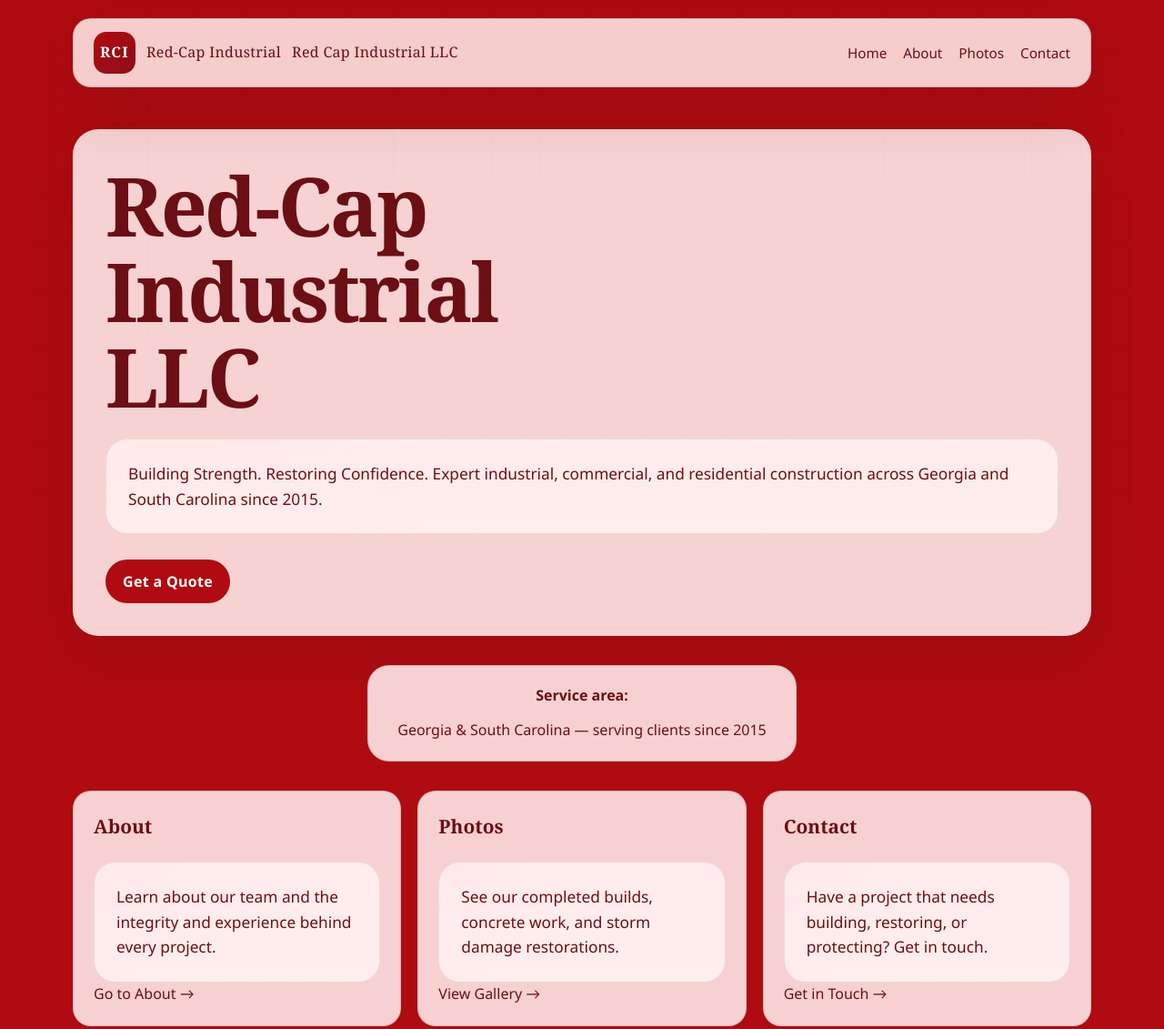
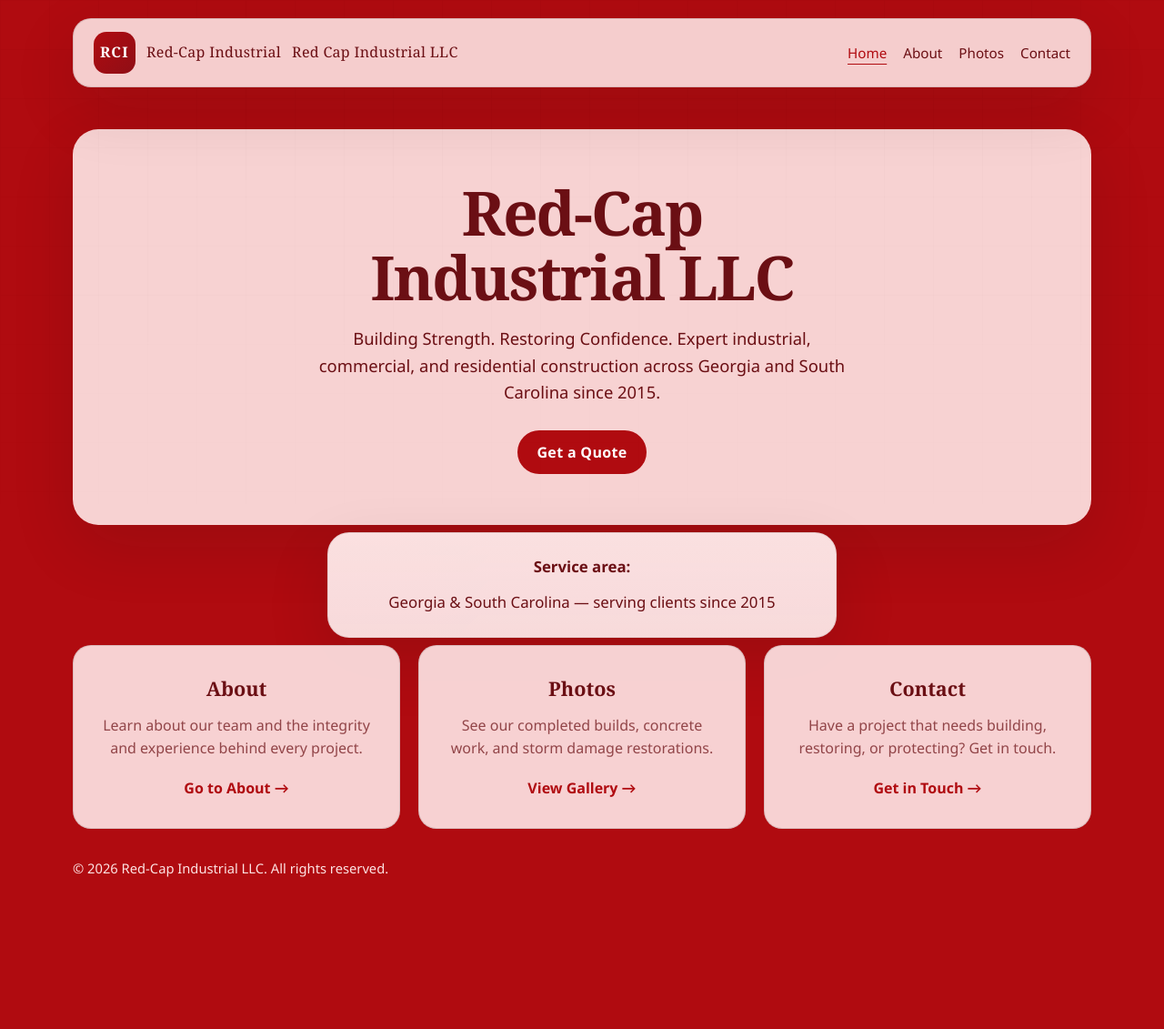
Before and after one commit to RCI-LLC/RCI-LLC.github.io, a plain HTML site: page index.html in a window 1280 px wide. Shown: the top 1131 px of the page at 91% size. After the commit the page ends 1038 px from the top, so only its background shows below. Drawn offline with Linux system fonts and the light colour scheme.

Commit message:
Enhance styles for navigation and hero sections
Added styles for current page link and quick-info banner. Updated hero section styles and adjusted button padding.

```diff
--- a/styles.css
+++ b/styles.css
@@ -118,12 +118,28 @@
   color: var(--accent);
 }
 
+.nav a[aria-current="page"] {
+  color: var(--accent);
+  text-decoration: underline;
+  text-underline-offset: 6px;
+}
+
+/* Homepage hero, centered like a landing page */
 .hero {
-  grid-column: 1 / 2;
-  padding: 36px;
+  grid-column: 1 / -1;
+  padding: 56px 36px;
   border-radius: 28px;
   background: var(--panel);
   box-shadow: var(--shadow);
+  text-align: center;
+}
+
+.hero-copy {
+  max-width: 760px;
+  margin: 0 auto;
+  display: flex;
+  flex-direction: column;
+  align-items: center;
 }
 
 .hero-copy h1,
@@ -138,8 +154,8 @@
 }
 
 .hero-copy h1 {
-  max-width: 11ch;
-  font-size: clamp(3rem, 8vw, 5.6rem);
+  max-width: 16ch;
+  font-size: clamp(2.6rem, 6vw, 4.2rem);
 }
 
 .section-heading h2,
@@ -156,10 +172,19 @@
   font-weight: 700;
 }
 
-.lead,
+.hero .lead {
+  padding: 0;
+  border-radius: 0;
+  background: none;
+  border: none;
+  max-width: 58ch;
+  color: var(--muted);
+  margin: 18px 0 0;
+  font-size: 1.15rem;
+}
+
 .section p,
 .contact p,
-.hero-points,
 .info-card p,
 .timeline-item p,
 .hero-card p {
@@ -172,6 +197,26 @@
   color: var(--text);
   margin: 22px 0 0;
   font-size: 1.08rem;
+}
+
+/* Quick-info banner card, centered under the hero */
+.quick-info {
+  grid-column: 1 / -1;
+  justify-self: center;
+  width: min(560px, 100%);
+  margin: 8px 0 8px;
+  padding: 22px 28px;
+  text-align: center;
+  border-radius: 20px;
+  background: var(--panel-strong);
+  border: 1px solid var(--border);
+  box-shadow: var(--shadow);
+  font-size: 1.05rem;
+  color: var(--text);
+}
+
+.quick-info strong {
+  color: var(--accent);
 }
 
 /* Reusable pink card, same look as the pink cards used elsewhere on the site */
@@ -189,6 +234,12 @@
 .pink-card,
 .pink-card * {
   color: var(--text) !important;
+}
+
+/* The primary button on a pink card sits on a solid red fill, so its
+   label needs to stay light instead of inheriting the card's dark red text */
+.pink-card .button-primary {
+  color: #ffe3e3 !important;
 }
 
 /* Footer card matches the soft pink look and dark text */
@@ -228,15 +279,6 @@
   grid-column: 1 / 2;
 }
 
-.quick-info {
-  width: fit-content;
-  margin: 32px auto;
-  padding: 20px 32px;
-  text-align: center;
-  background: var(--panel);
-  border: 1px solid var(--border);
-}
-
 /* Stacked layout: header, then hero card, then main content, then footer,
    all in a single column instead of the two-column grid. */
 .page-shell--stacked {
@@ -266,20 +308,22 @@
 .photo-frame {
   aspect-ratio: 4 / 3;
   border-radius: 20px;
-  overflow: hidden;
-  background: var(--panel);
-}
-
-.photo-frame img {
-  width: 100%;
-  height: 100%;
-  object-fit: cover;
+  display: grid;
+  place-items: center;
+  background:
+    linear-gradient(180deg, rgba(255, 236, 236, 0.95), rgba(255, 241, 241, 0.9)),
+    linear-gradient(135deg, rgba(214, 31, 44, 0.12), transparent 60%);
+  border: 1px dashed rgba(17, 17, 17, 0.25);
+  color: var(--muted);
+  font-size: 0.85rem;
+  letter-spacing: 0.08em;
+  text-transform: uppercase;
 }
 
 .photo-card figcaption {
   margin-top: 10px;
   font-weight: 700;
-  color: var(--panel);
+  color: var(--text);
   text-align: center;
 }
 
@@ -354,13 +398,7 @@
   margin-top: 0;
 }
 
-/* The mailto button sits on the red accent background, so it needs light
-   text — override the dark-red card-text rule above for this element. */
-.contact-page-card a.button-primary {
-  color: var(--panel-strong) !important;
-}
-
-/* Main textual elements on white cards: black text, buttons unaffected */
+/* Main textual elements on white/pink cards: dark red text, buttons unaffected */
 .hero h1,
 .hero p,
 .hero .lead,
@@ -393,6 +431,7 @@
   flex-wrap: wrap;
   gap: 14px;
   margin-top: 28px;
+  justify-content: center;
 }
 
 .button {
@@ -400,7 +439,7 @@
   align-items: center;
   justify-content: center;
   min-height: 48px;
-  padding: 0 18px;
+  padding: 0 20px;
   border-radius: 999px;
   border: 1px solid transparent;
   font-weight: 700;
@@ -420,7 +459,7 @@
 
 .button-primary:hover,
 .button-primary:focus-visible {
-  background: #b00b10;
+  background: #8f0e16;
 }
 
 .button-secondary {
@@ -507,19 +546,42 @@
 .card-grid {
   display: grid;
   grid-template-columns: repeat(3, minmax(0, 1fr));
-  gap: 18px;
+  gap: 20px;
 }
 
 .info-card {
-  padding: 22px;
+  padding: 30px 26px;
+  text-align: center;
 }
 
 .info-card h3,
 .timeline-item h3 {
   margin: 0 0 10px;
   font-family: Georgia, "Times New Roman", serif;
-  font-size: 1.3rem;
+  font-size: 1.35rem;
   color: var(--text);
+}
+
+.info-card p {
+  padding: 0;
+  border: none;
+  background: none;
+  margin: 8px 0 0;
+  color: var(--muted);
+  font-size: 1rem;
+}
+
+.card-link {
+  display: inline-block;
+  margin-top: 18px;
+  font-weight: 700;
+  color: var(--accent);
+}
+
+.card-link:hover,
+.card-link:focus-visible {
+  color: #8f0e16;
+  text-decoration: underline;
 }
 
 .split {
@@ -577,14 +639,13 @@
 
 /* Text sitting directly on the plain red background (no card behind it)
    gets a light pink so it stays readable; card text stays dark red. */
+.section-heading .eyebrow,
 .section-heading h2,
-.contact-page-section h2 {
+.section-heading .lead-subtext,
+.contact-page-section .eyebrow,
+.contact-page-section h2,
+.contact-page-section .lead-subtext {
   color: var(--panel-strong);
-}
-
-.section-heading .eyebrow,
-.contact-page-section .eyebrow {
-  color: #3a0608;
 }
 
 @media (max-width: 960px) {
@@ -644,4 +705,8 @@
   .metric-grid {
     grid-template-columns: 1fr;
   }
+
+  .card-grid {
+    grid-template-columns: 1fr;
+  }
 }
```
